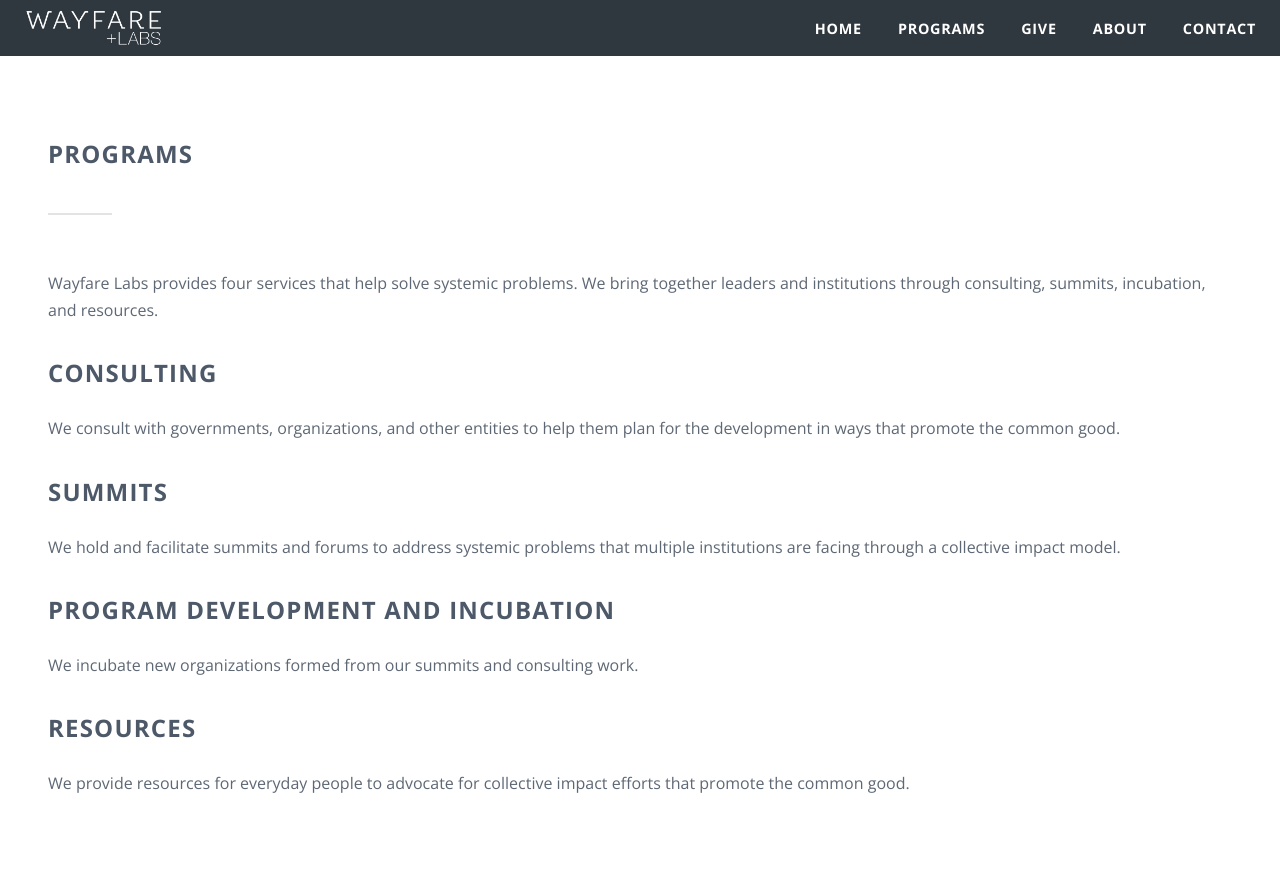
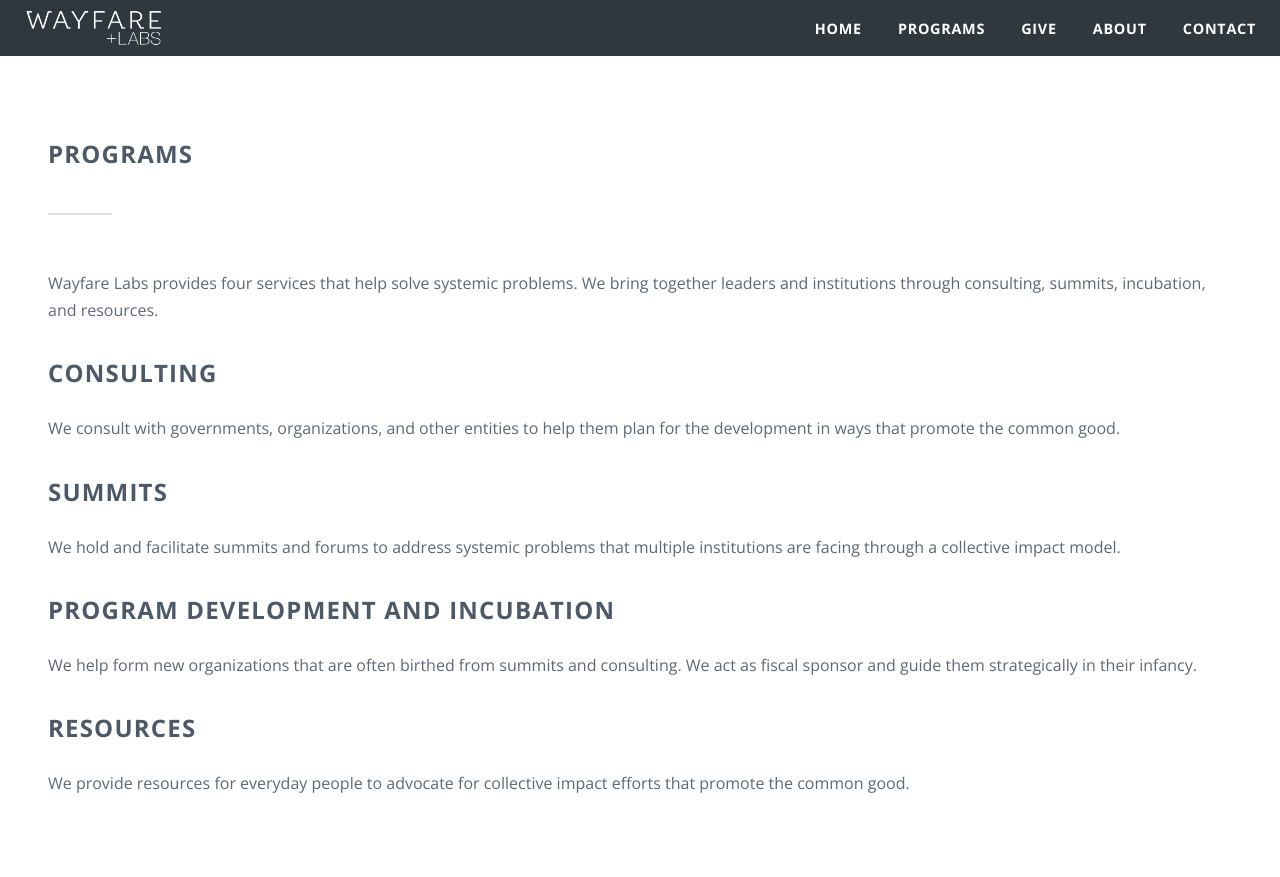
Before and after one commit to wayfareio/wayfarelabs.org, a Jekyll site: the page built from programs.markdown, in a window 1280 px wide and 1379 px high. Shown: the top 877 px of the window. Built offline with Jekyll 4.4.1, drawn with Linux system fonts in a browser that asks for light colours; grey boxes are pictures that could not be loaded.

Commit message:
Updated Programs

```diff
--- a/programs.markdown
+++ b/programs.markdown
@@ -13,7 +13,7 @@ We consult with governments, organizations, and other entities to help them plan
 We hold and facilitate summits and forums to address systemic problems that multiple institutions are facing through a collective impact model.
 
 ## Program Development and Incubation
-We incubate new organizations formed from our summits and consulting work.
+We help form new organizations that are often birthed from summits and consulting. We act as fiscal sponsor and guide them strategically in their infancy.
 
 ## Resources
 We provide resources for everyday people to advocate for collective impact efforts that promote the common good.
```
